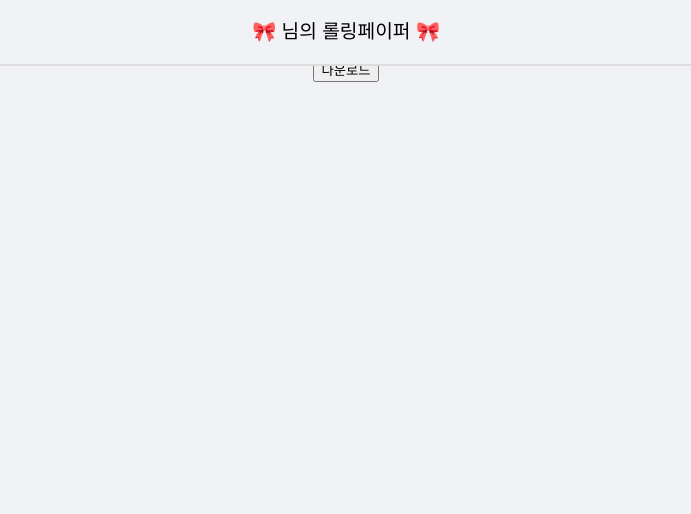
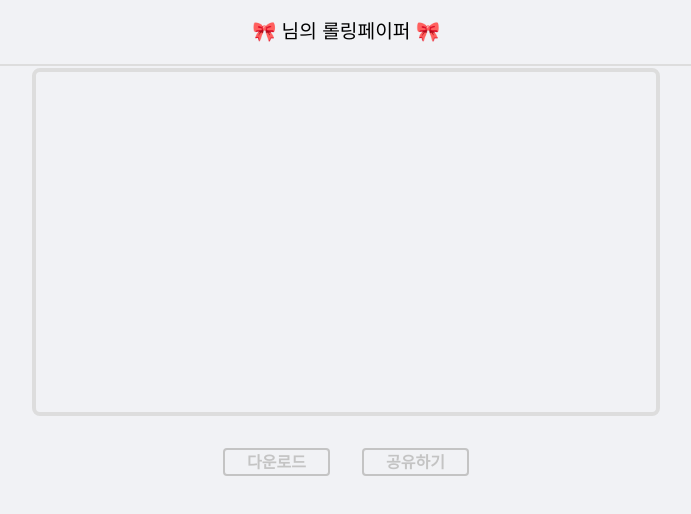
Before and after one commit to shyunju7/Rolling-Paper-Client, a React (Create React App) app in the folder rolling-paper-app/: page /result/1 in a window 1280 px wide. Shown: the top 514 px of the page, without its empty margins (294-985 px from the left). Built offline with nearby package versions, Linux system fonts and the light colour scheme; no server answers; a web font is replaced by a local one.

Commit message:
Style set button & image

```diff
--- a/rolling-paper-app/src/Route/Result/ResultPresenter.tsx
+++ b/rolling-paper-app/src/Route/Result/ResultPresenter.tsx
@@ -1,4 +1,4 @@
-import { Container } from "./style";
+import { Container, Button, ResultImage, ButtonWrapper } from "./style";
 import Header from "../../components/Header";
 const ResultPresenter = ({ userName, userLink, downloadCaptureImage }: any) => {
   const shareResultLink = () => {
@@ -14,9 +14,13 @@ const ResultPresenter = ({ userName, userLink, downloadCaptureImage }: any) => {
 
       <div id="resultImage">hello 여기 캡쳐하세용</div>
       <Container>
-        결과
-        <button onClick={shareResultLink}>결과 공유</button>
-        <button onClick={downloadCaptureImage(captureDiv)}>다운로드</button>
+        <ResultImage></ResultImage>
+        <ButtonWrapper>
+          <Button>다운로드</Button>
+          <Button>공유하기</Button>
+        </ButtonWrapper>
+        {/* <button onClick={shareResultLink}>결과 공유</button>
+        <button onClick={downloadCaptureImage(captureDiv)}>다운로드</button> */}
       </Container>
     </div>
   );
--- a/rolling-paper-app/src/Route/Result/style.ts
+++ b/rolling-paper-app/src/Route/Result/style.ts
@@ -2,42 +2,38 @@ import styled from "styled-components";
 export const Container = styled.div`
   width: 100vw;
   height: 100vh;
-  position: relative;
   background-color: #f1f2f5;
   display: flex;
   flex-direction: column;
   align-items: center;
 `;
 
-export const ResultWrapper = styled.div`
-  width: 70vw;
-  height: 60vh;
-  background-color: violet;
+export const ButtonWrapper = styled.div`
+  margin-top: 32px;
+  display: flex;
 `;
 
-export const LinkContainer = styled.div`
-  position: relative;
-  display: flex;
-  width: 80vw;
+export const Button = styled.div`
+  font-weight: bold;
+  color: #c4c4c4;
+  border: 2px solid #c4c4c4;
+  padding: 4px 22px;
+  border-radius: 4px;
+  cursor: pointer;
+  &:hover {
+    color: #eca4a6;
+    border: 2px solid #f9cfd0;
+  }
+
+  &:first-child {
+    margin-right: 32px;
+  }
 `;
 
-export const LinkWrapper = styled.input`
-  width: 100%;
-  border: none;
-  outline: none;
-  color: #605757;
-  border-radius: 32px;
-  padding: 8px 16px;
+export const ResultImage = styled.div`
+  width: 620px;
+  height: 340px;
+  border: 4px solid #dddddd;
+  border-radius: 8px;
+  margin-top: 52px;
 `;
-
-export const CopyButton = styled.div`
-  position: absolute;
-  right: 16px;
-  top: 4px;
-  font-weight: bold;
-  color: #c4c4c4;
-  cursor: pointer;
-  &:hover {
-    color: #605757;
-  }
-`;
```
